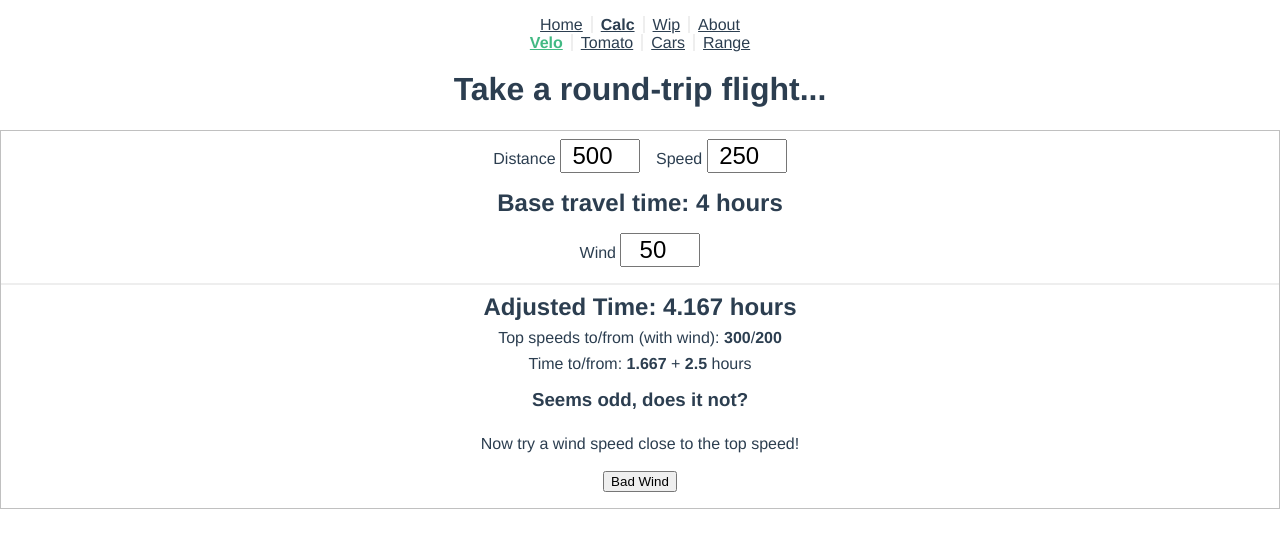
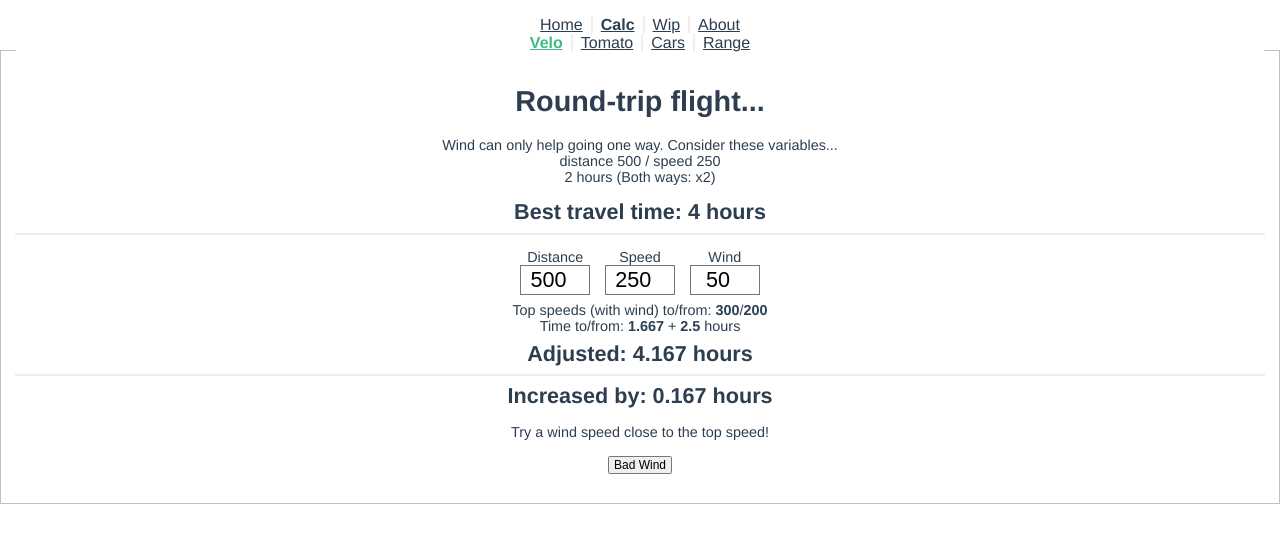
Before and after one commit to dvdrtrgn/muse3, a Vue app: page /calc/velo in a window 1280 px wide. Shown: the top 548 px of the page. Built offline with nearby package versions, Linux system fonts and the light colour scheme.

Commit message:
Show wind diff

```diff
--- a/src/views/Calc.vue
+++ b/src/views/Calc.vue
@@ -8,10 +8,9 @@
 <style lang="scss">
   .tidy {
     border: 1px solid silver;
-    h2,
-    h3,
-    label {
-      display: inline-block;
+    padding: 1rem;
+
+    h2, h3, label {
       margin: 0.5rem;
     }
     input[type='number'] {
@@ -19,6 +18,14 @@
       text-align: center;
       width: 3em;
     }
+    label {
+      display: inline-block;
+      width: min-content
+    }
+
+    .full {
+      display: block;
+    }
   }
 
 </style>
--- a/src/views/calc/Range.vue
+++ b/src/views/calc/Range.vue
@@ -48,11 +48,12 @@
           rel <input v-model.number="weight.rel" type="number" step="0.1" />
         </label>
         <label>
-          srel <input v-model.lazy.number="weight.srel" step="0.1" />
+          srel
+          (signed&nbsp;normal)
+          <input v-model.lazy.number="weight.srel" step="0.1" />
         </label>
         <label v-show="!weight.bounded">
-          adust range
-          <input @click="weight.rescale" type="button" value="scale" />
+          <input @click="weight.rescale" type="button" value="scale range" />
         </label>
       </div>
       <div>
--- a/src/views/calc/Velo.vue
+++ b/src/views/calc/Velo.vue
@@ -1,40 +1,53 @@
 <template>
-  <h1>Take a round-trip flight...</h1>
   <div class="tidy">
+    <h1>Round-trip flight...</h1>
+    <p>
+      Wind can only help going one way.
+      Consider these variables...
+      <br> distance {{ distance }} / speed {{ topSpeed }}
+      <br> {{ distance / topSpeed }} hours (Both ways: x2)
+    </p>
+
+    <h2 class="full">
+      Best travel time:
+      <b>{{ timeNormal.toLocaleString() }}</b>&nbsp;hours
+    </h2>
+
+    <hr />
+
     <label> Distance <input type="number" v-model.number="distance" /> </label>
     <label> Speed <input type="number" v-model.number="topSpeed" /> </label>
+    <label> Wind <input type="number" v-model.number="wind" /> </label>
+
+    <div class="full">
+      Top speeds (with wind) to/from:
+      <b>{{ speedTo }}</b>/<b>{{ speedFro }}</b>
+    </div>
+    <div class="full">
+      Time to/from:
+      <b>{{ timeTo.toLocaleString() }}</b> +
+      <b>{{ timeFro.toLocaleString() }}</b>&nbsp;hours
+    </div>
+    <h2 class="full">
+      Adjusted: <b>{{ timeTotal.toLocaleString() }}</b>&nbsp;hours
+    </h2>
+
+    <hr>
 
     <h2 class="full">
-      Base travel time:
-      <b>{{ (timeNormal * 2).toLocaleString() }}</b> hours
+      Increased by: <b>{{ (timeTotal - timeNormal).toLocaleString() }}</b>&nbsp;hours
     </h2>
-    <label> Wind <input type="number" v-model.number="wind" /> </label>
-    <hr />
-    <h2 class="full">
-      Adjusted Time: <b>{{ timeTotal.toLocaleString() }}</b> hours
-    </h2>
-
-    <label class="full">
-      Top speeds to/from (with wind):
-      <b>{{ speedTo }}</b>/<b>{{ speedFro }}</b>
-    </label>
-    <label class="full">
-      Time to/from:
-      <b>{{ timeTo.toLocaleString() }}</b> +
-      <b>{{ timeFro.toLocaleString() }}</b> hours
-    </label>
-
-    <h3>Seems odd, does it not?</h3>
     <p>
       <span v-if="!played">
-        Now try a wind speed close to the top speed! <br />
+        Try a wind speed close to the top speed! <br />
       </span><span v-else>
         Increase the wind speed even higher. <br />
-        See how the return time is drastically affected!
+        Return time is drastically affected!
       </span>
       <br />
       <button v-show="played < 2" @click="playHardWind">Bad Wind</button>
     </p>
+
   </div>
 </template>
 
@@ -56,7 +69,7 @@
         if (this.played) {
           this.wind = this.topSpeed;
         } else {
-          this.wind = this.topSpeed - 50;
+          this.wind = this.topSpeed - 100;
         }
         this.played++;
       },
@@ -78,7 +91,7 @@
         return this.timeTo + this.timeFro;
       },
       timeNormal() {
-        return this.distance / this.topSpeed;
+        return this.distance / this.topSpeed * 2;
       },
     },
     watch: {
@@ -94,14 +107,12 @@
 
 <style lang="scss">
   #Velo {
+    zoom: 0.9;
     b {
       font-weight: bolder;
     }
     hr {
       border-style: ridge;
     }
-    .full {
-      display: block;
-    }
   }
 </style>
```
